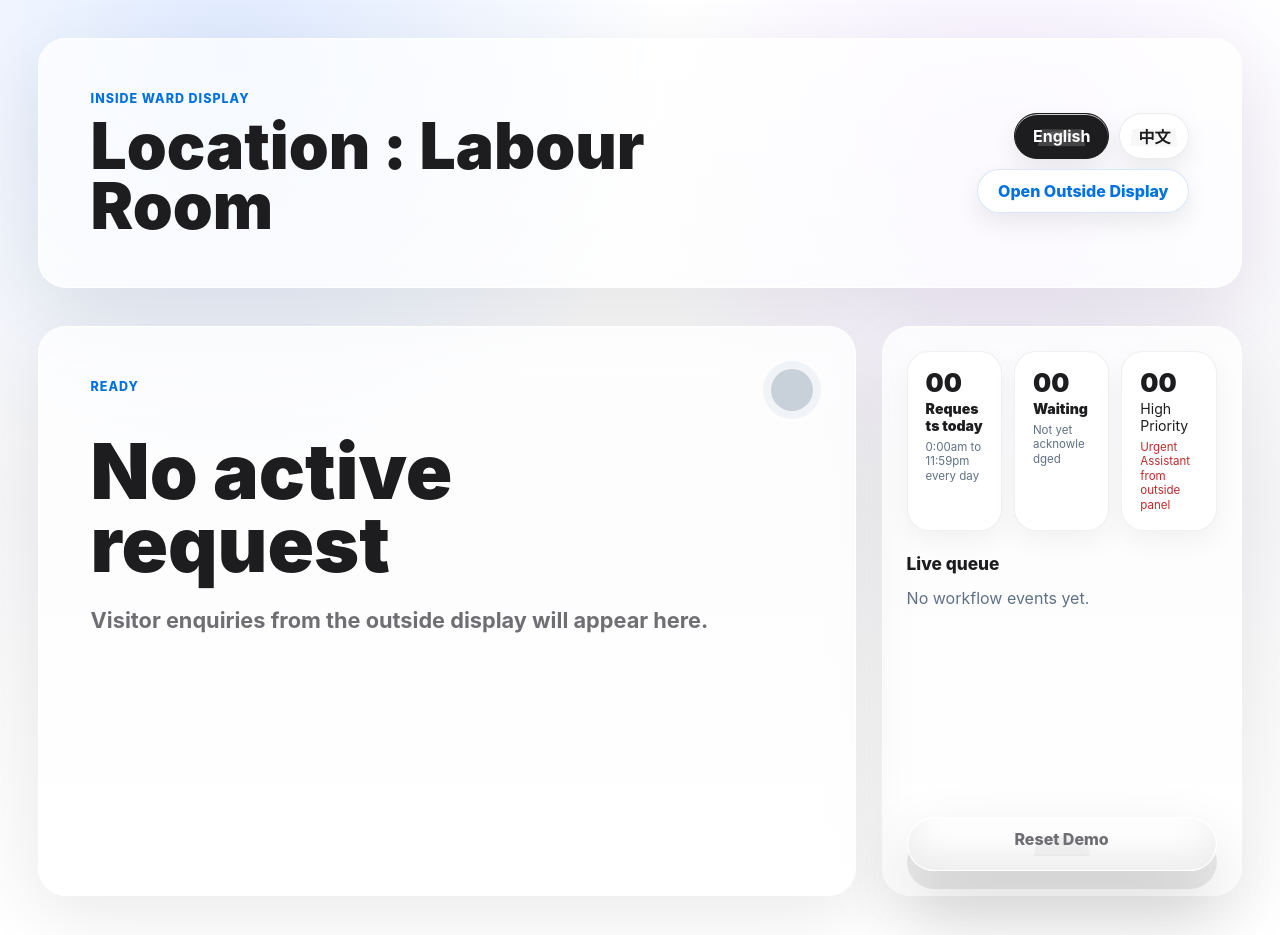
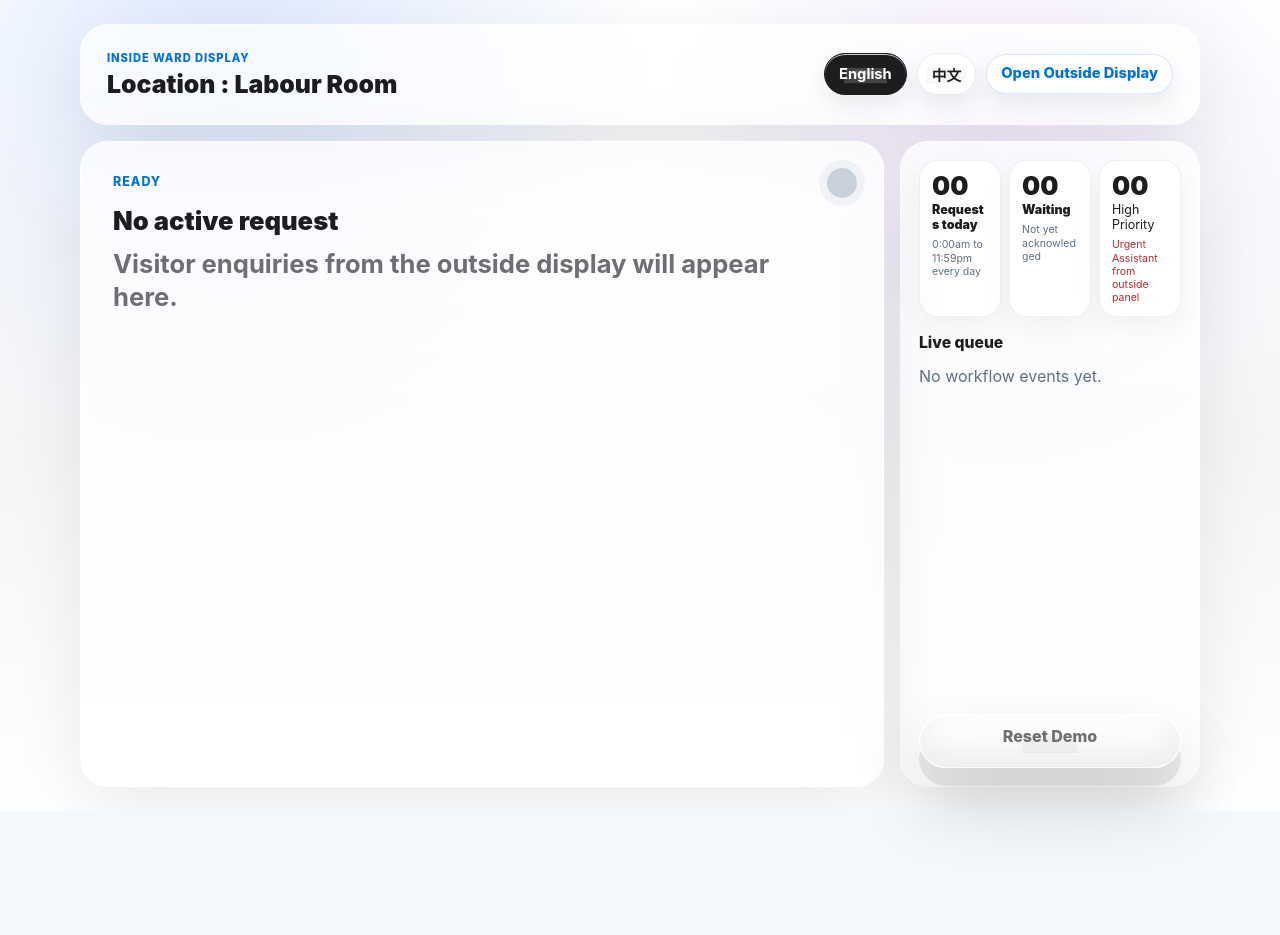
Before and after one commit to ninabun/smart-reception, a Next.js app: page /ward in a window 1280 px wide. After the commit the page ends 811 px from the top, so only its background shows below. Built offline with nearby package versions, Linux system fonts and the light colour scheme.

Commit message:
Tune ward display for iPad

```diff
--- a/app/globals.css
+++ b/app/globals.css
@@ -1497,3 +1497,156 @@ h3 {
   min-width: 0;
   width: 100%;
 }
+
+.ward-display {
+  min-height: 100svh;
+  padding: clamp(14px, 2vw, 24px);
+}
+
+.ward-display .display-topbar {
+  align-items: center;
+  display: grid;
+  gap: 16px;
+  grid-template-columns: minmax(0, 1fr) auto;
+  margin-bottom: 16px;
+  max-width: 1120px;
+  padding: clamp(16px, 2.2vw, 26px);
+}
+
+.ward-display .display-topbar h1 {
+  font-size: clamp(1.15rem, 2vw, 1.55rem);
+  line-height: 1.08;
+  max-width: 100%;
+  overflow-wrap: normal;
+}
+
+.ward-display .display-topbar .eyebrow {
+  font-size: 0.7rem;
+  margin-bottom: 6px;
+}
+
+.ward-display .topbar-actions {
+  flex-wrap: nowrap;
+  max-width: none;
+}
+
+.ward-display .language,
+.ward-display .screen-link {
+  font-size: 0.92rem;
+  min-height: 40px;
+  padding: 9px 14px;
+  white-space: nowrap;
+}
+
+.ward-display .ward-layout {
+  gap: 16px;
+  grid-template-columns: minmax(0, 1fr) minmax(300px, 0.34fr);
+  max-width: 1120px;
+}
+
+.ward-display .ward-alert,
+.ward-display .ward-sidebar {
+  min-height: calc(100svh - 154px);
+}
+
+.ward-display .ward-alert {
+  padding: clamp(20px, 2.6vw, 32px);
+}
+
+.ward-display .ward-alert h2 {
+  font-size: clamp(1.2rem, 2vw, 1.75rem);
+  line-height: 1.08;
+  margin: 18px 0 14px;
+  max-width: calc(100% - 56px);
+}
+
+.ward-display .ward-alert p:not(.eyebrow) {
+  font-size: clamp(1.2rem, 2vw, 1.75rem);
+  line-height: 1.26;
+  max-width: min(680px, 100%);
+}
+
+.ward-display .ward-alert .beacon {
+  height: 30px;
+  right: 26px;
+  top: 26px;
+  width: 30px;
+}
+
+.ward-display .alert-meta {
+  margin: 18px 0;
+}
+
+.ward-display .primary-action {
+  min-height: 46px;
+  min-width: 220px;
+}
+
+.ward-display .ward-sidebar {
+  padding: 18px;
+}
+
+.ward-display .metric-grid {
+  gap: 8px;
+  margin-bottom: 16px;
+}
+
+.ward-display .metric {
+  border-radius: 18px;
+  padding: 12px;
+}
+
+.ward-display .metric span {
+  font-size: clamp(1.3rem, 2vw, 1.9rem);
+}
+
+.ward-display .metric p {
+  font-size: 0.78rem;
+}
+
+.ward-display .metric em {
+  font-size: 0.66rem;
+}
+
+.ward-display .queue h3 {
+  font-size: 0.98rem;
+}
+
+.ward-display .queue-row {
+  border-radius: 14px;
+  gap: 3px;
+  margin-bottom: 8px;
+  padding: 10px 12px;
+}
+
+.ward-display .queue-row strong {
+  font-size: 0.94rem;
+}
+
+.ward-display .queue-row span,
+.ward-display .queue-row em {
+  font-size: 0.76rem;
+}
+
+.ward-display .reset-panel-action {
+  min-height: 46px;
+}
+
+@media (max-width: 980px) {
+  .ward-display .display-topbar {
+    grid-template-columns: 1fr;
+  }
+
+  .ward-display .topbar-actions {
+    justify-content: flex-start;
+  }
+
+  .ward-display .ward-layout {
+    grid-template-columns: 1fr;
+  }
+
+  .ward-display .ward-alert,
+  .ward-display .ward-sidebar {
+    min-height: auto;
+  }
+}
```
